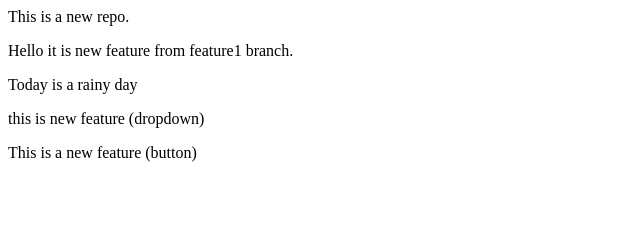
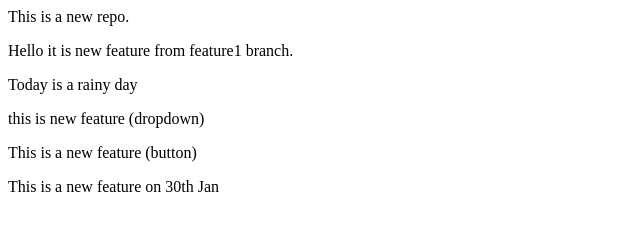
Before and after one commit to PrateekApurva/localrepo, a plain HTML site: page index.html in a window 1280 px wide. Shown: the whole page, without its empty margins (0-640 px from the left). Drawn offline with Linux system fonts and the light colour scheme.

Commit message:
testing commit

```diff
--- a/index.html
+++ b/index.html
@@ -3,3 +3,4 @@
 <p>Today is a rainy day</p>
 <p>this is new feature (dropdown)</p>
 <p>This is a new feature (button) </p>
+<p>This is a new feature on 30th Jan</p>
```
